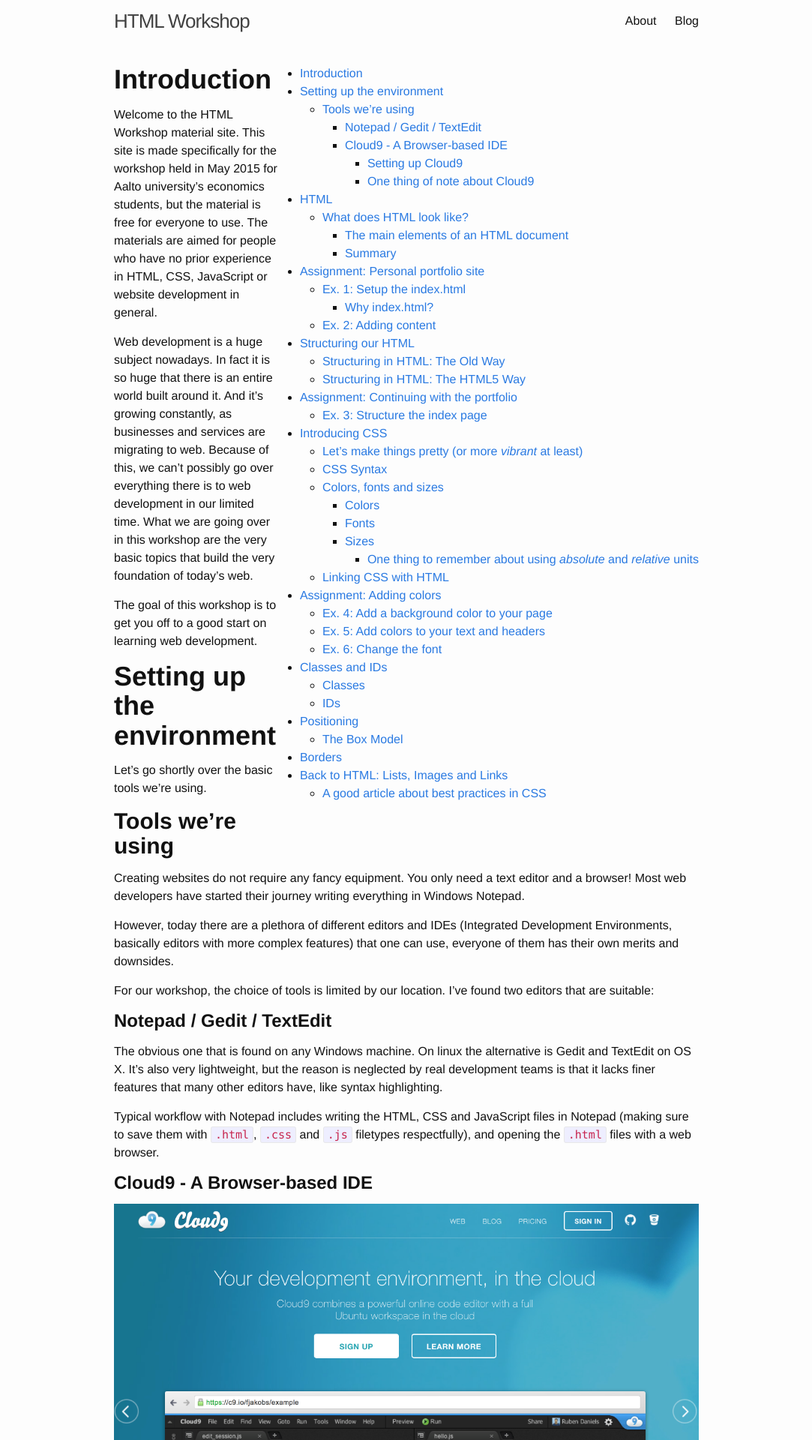
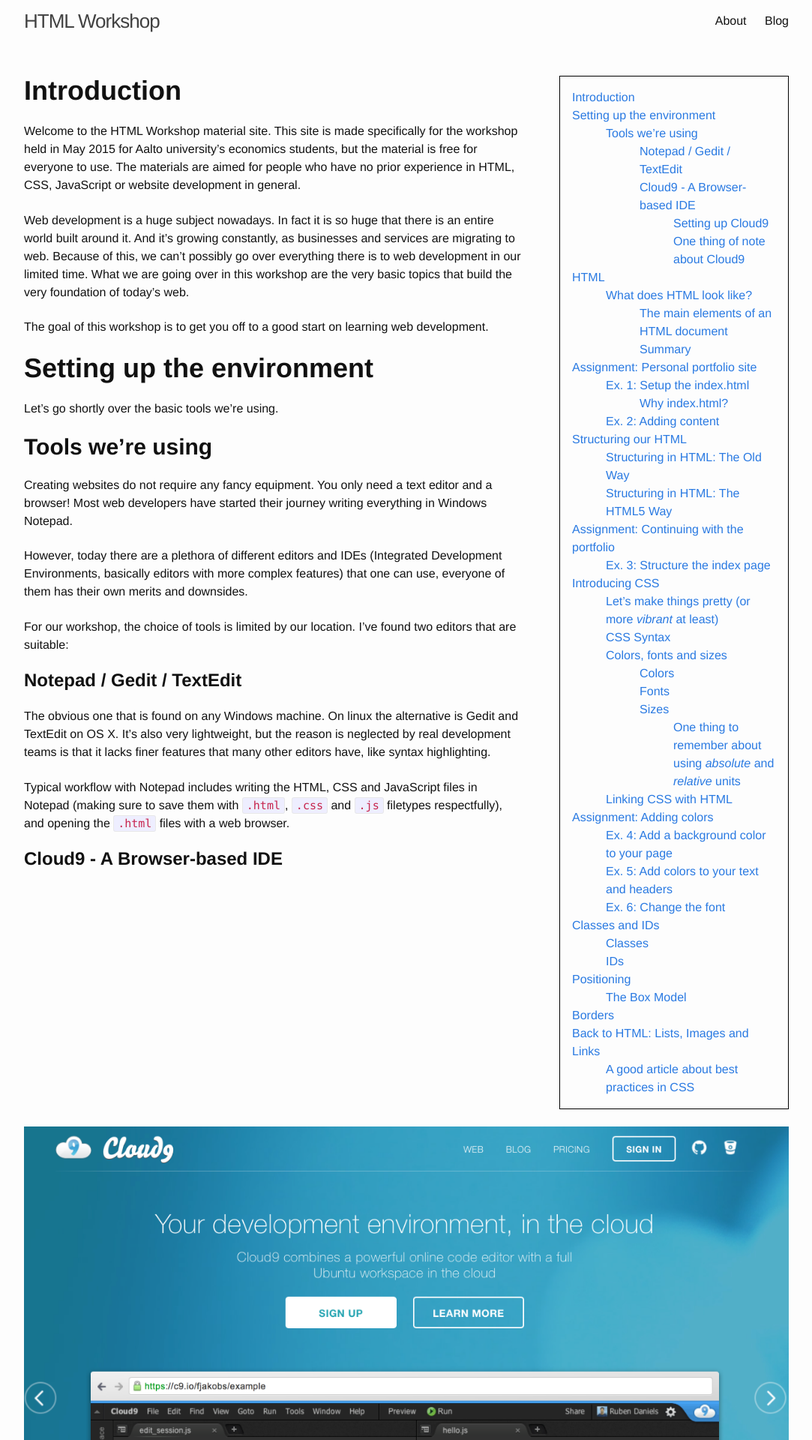
Before and after one commit to Juzmach/html-workshop, a Jekyll site: the page built from index.md, in a window 1280 px wide. Shown: the top 1920 px of the page at 75% size, without its empty margins (98-1181 px from the left). Built offline with Jekyll 4.4.1, drawn with Linux system fonts in a browser that asks for light colours.

Commit message:
modified toc

```diff
--- a/css/main.scss
+++ b/css/main.scss
@@ -11,7 +11,7 @@
 $small-font-size:  $base-font-size * 0.875;
 $base-line-height: 1.5;
 
-$spacing-unit:     30px;
+$spacing-unit:     45px;
 
 $text-color:       #111;
 $background-color: #fdfdfd;
@@ -22,7 +22,7 @@
 $grey-color-dark:  darken($grey-color, 25%);
 
 // Width of the content area
-$content-width:    900px;
+$content-width:    1200px;
 
 $on-palm:          600px;
 $on-laptop:        800px;
@@ -51,8 +51,16 @@
         "syntax-highlighting"
 ;
 
-.toc {
+#markdown-toc {
+    padding: 1em;
+    list-style-type: none;
+    border: 1px solid black;
+    width: 30%;
     float: right;
+}
+
+#markdown-toc ul {
+    list-style-type: none;
 }
 
 h1, h2, h3, h4, h5, h6 {
```
